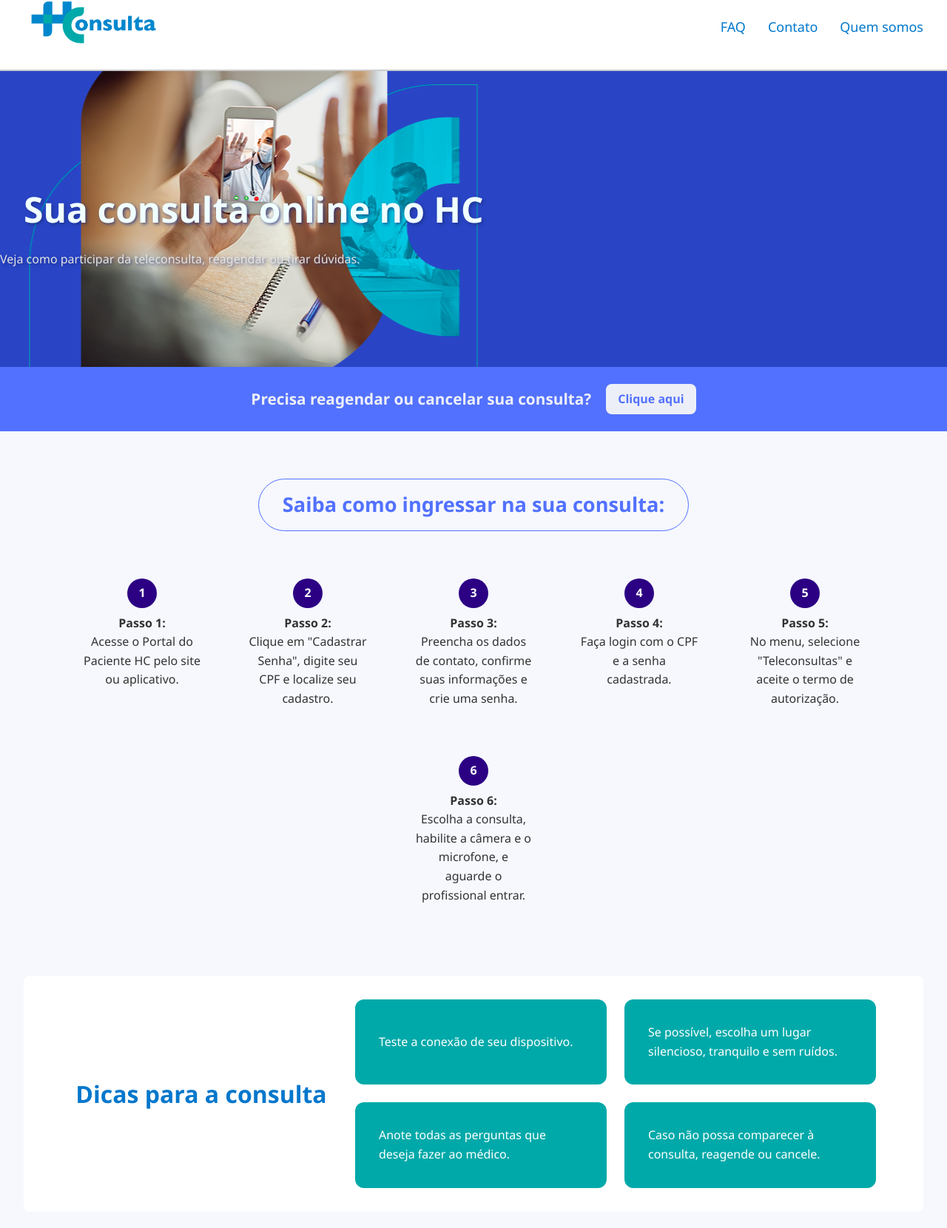
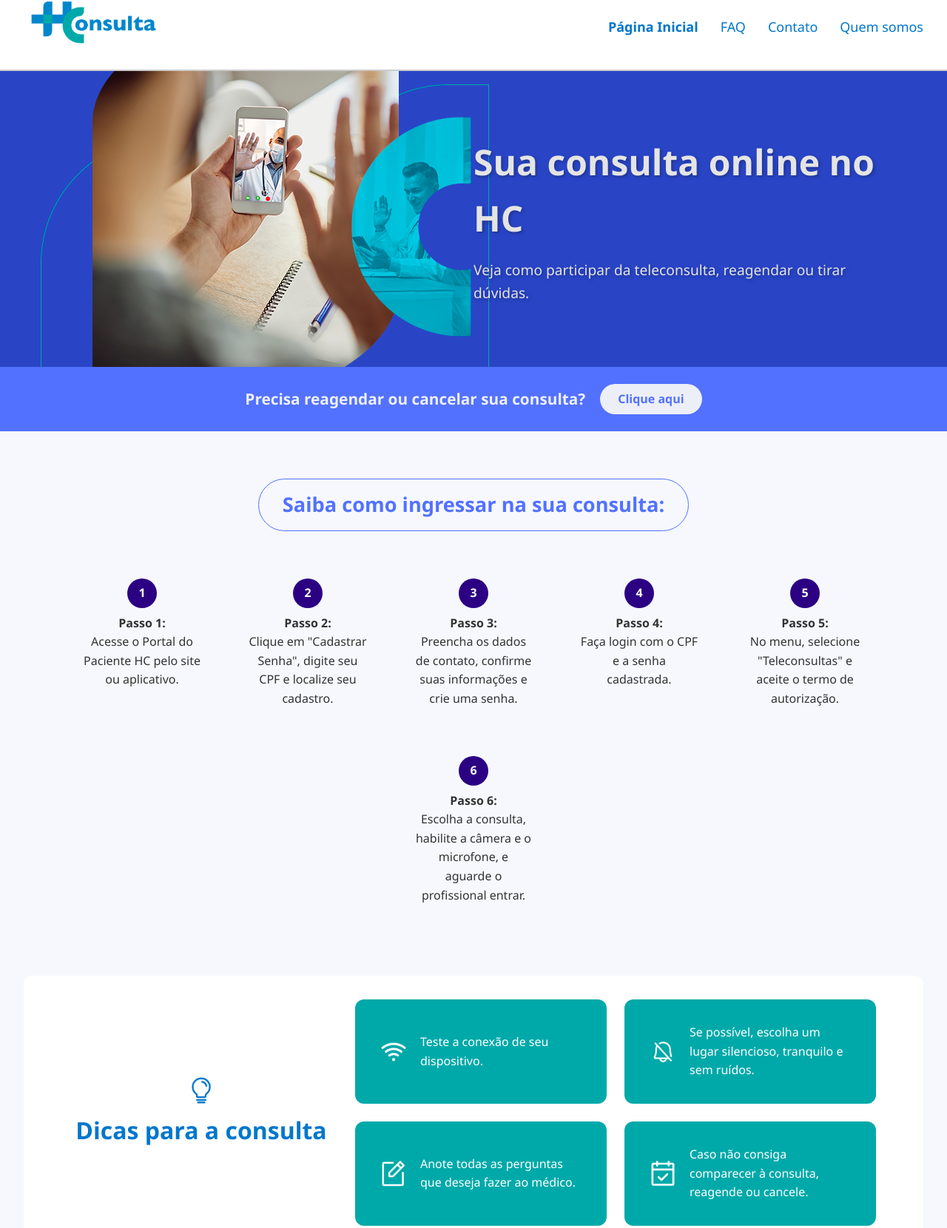
Before and after one commit to HC-Challenge-Sprint1/hc-html-interface, a plain HTML site: page index.html in a window 1280 px wide. Shown: the part 21-1681 px from the top of the page at 74% size. Drawn offline with Linux system fonts and the light colour scheme.

```diff
--- a/index.html
+++ b/index.html
@@ -12,6 +12,7 @@
         <h1><img src="hconsulta.png" alt="Logo HConsulta" class="logo"></h1>
         <nav>
             <ul>
+                <li><a href = "index.html"><b>Página Inicial</b></a></li>
                 <li><a href = "faq.html">FAQ</a></li>
                 <li><a href = "contato.html">Contato</a></li>
                 <li><a href = "integrantes.html">Quem somos</a></li>
@@ -66,13 +67,14 @@
 
     <section class="dicas">
         <div class="dicas-titulo">
+        <img src="icone-lampada.png" alt="Dicas" class="icone-titulo">
         <h2>Dicas para a consulta</h2>
         </div>
         <ul class = "dicas-conteudo">
-        <li>Teste a conexão de seu dispositivo.</li>
-        <li>Se possível, escolha um lugar silencioso, tranquilo e sem ruídos.</li>
-        <li>Anote todas as perguntas que deseja fazer ao médico.</li>
-        <li>Caso não possa comparecer à consulta, reagende ou cancele.</li>
+        <li><img src="icone-wifi.png" alt="Conexão internet" class="icone-li"> Teste a conexão de seu dispositivo.</li>
+        <li><img src="icone-silencio.png" alt="Silêncio" class="icone-li"> Se possível, escolha um lugar silencioso, tranquilo e sem ruídos.</li>
+        <li><img src="icone-anotacao.png" alt="Anotações" class="icone-li"> Anote todas as perguntas que deseja fazer ao médico.</li>
+        <li><img src="icone-calendario.png" alt="Reagendamento" class="icone-li"> Caso não consiga comparecer à consulta, reagende ou cancele.</li>
         </ul>
     </section>
 
--- a/style.css
+++ b/style.css
@@ -47,21 +47,33 @@
     position: relative;
     background-image: url('banner-site.png');
     background-size: cover;
-    background-position: center;
+    background-position: left center;
     height: 400px;
     display: flex;
-    flex-direction: column;
-    align-items: flex-start;
-    justify-content: center;
+    justify-content: flex-end;
+    align-items: center;
     color: rgb(228, 228, 228);
     text-shadow: 2px 2px 4px rgba(28, 44, 123, 0.7);
+    padding: 0 5rem;
+  }
+
+  .banner-texto {
+    display: flex;
+    flex-direction: column;
+    text-align: left;
+    max-width: 50%;
   }
 
   .banner h1 {
     font-size: 3rem;
-    color: azure;
-    padding: 1rem 2rem;
-    text-align: left;
+    margin: 0;
+
+  }
+
+  .banner p{
+    font-size: 1.2rem;
+    margin-top: 1rem;
+
   }
 
   .alerta {
@@ -80,10 +92,10 @@
   .alerta a {
     background-color: rgb(237, 239, 248);
     color: #5271ff;
-    padding: 0.5rem 1rem;
+    padding: 0.5rem 1.5rem;
     margin-left: 20px;
     text-decoration: none;
-    border-radius: 8px;
+    border-radius: 30px;
     font-weight: bold;
   }
   .passo-a-passo {
@@ -152,7 +164,7 @@
   background-color: #fff;
   padding: 2rem 4rem;
   margin: 2rem;
-  border-radius: 8px;
+  border-radius: 12px;
   display: flex;
   gap: 2rem;
 }
@@ -189,6 +201,28 @@
   color: #fff;
 }
 
+.dicas-titulo {
+  flex: 1;
+  display: flex;
+  flex-direction: column;
+  align-items: center;
+  justify-content: center;
+}
+
+.icone-titulo {
+  width: 40px;
+  height: 40px;
+  margin-bottom: 0.5rem;
+}
+
+
+.icone-li {
+  margin-right: 0.5rem;
+  width: 40px;
+  height: 40px;
+}
+
+
 
 footer {
   padding: 2rem 4rem 4rem;
```
Also changed, not shown: consultas.html (added, +11 -0 lines), contato.html (+14 -2 lines), faq.html (+13 -0 lines), integrantes.html (+15 -11 lines), icone-anotacao.png (added), icone-calendario.png (added), icone-lampada.png (added), icone-silencio.png (added), icone-wifi.png (added).
